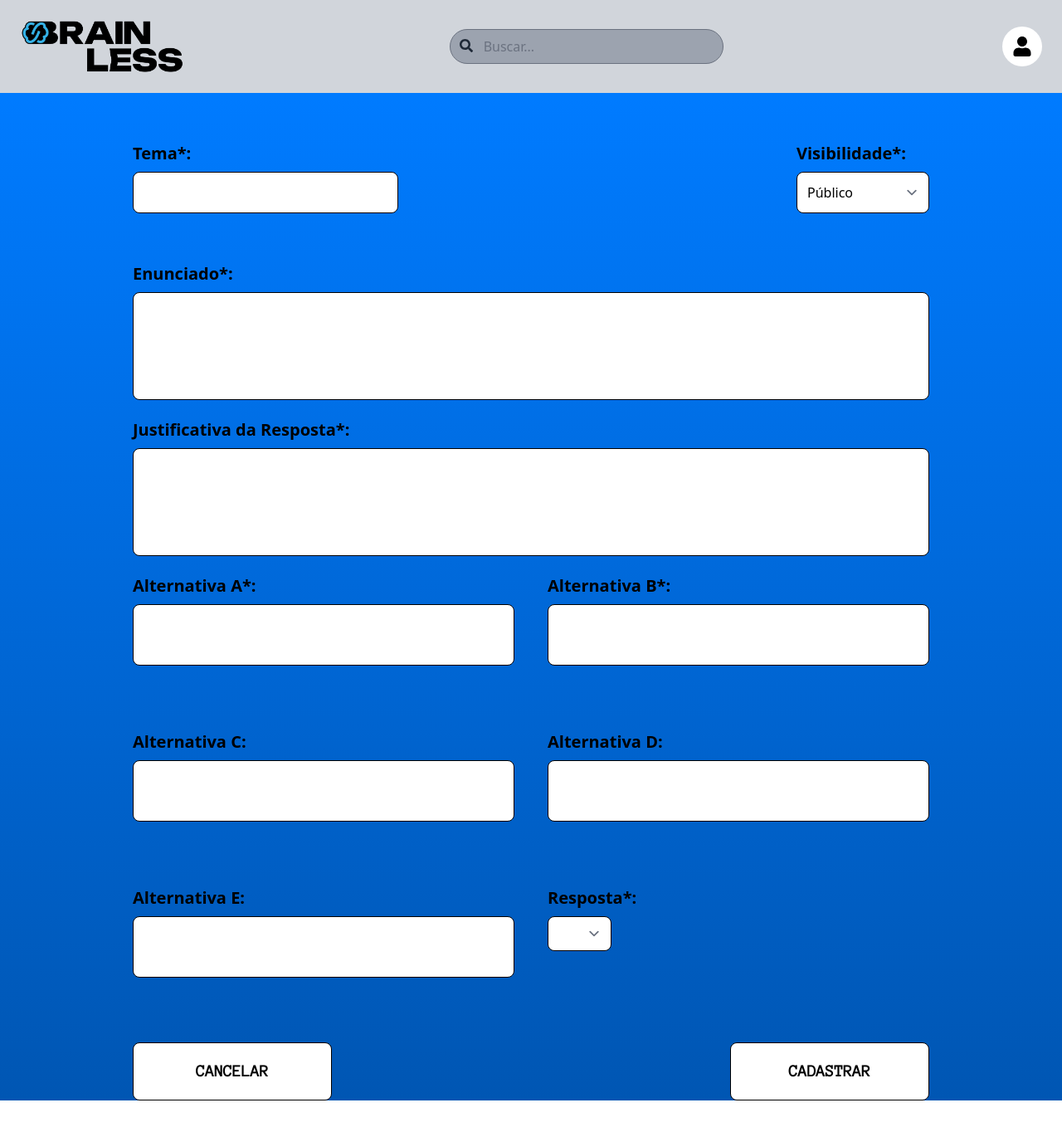
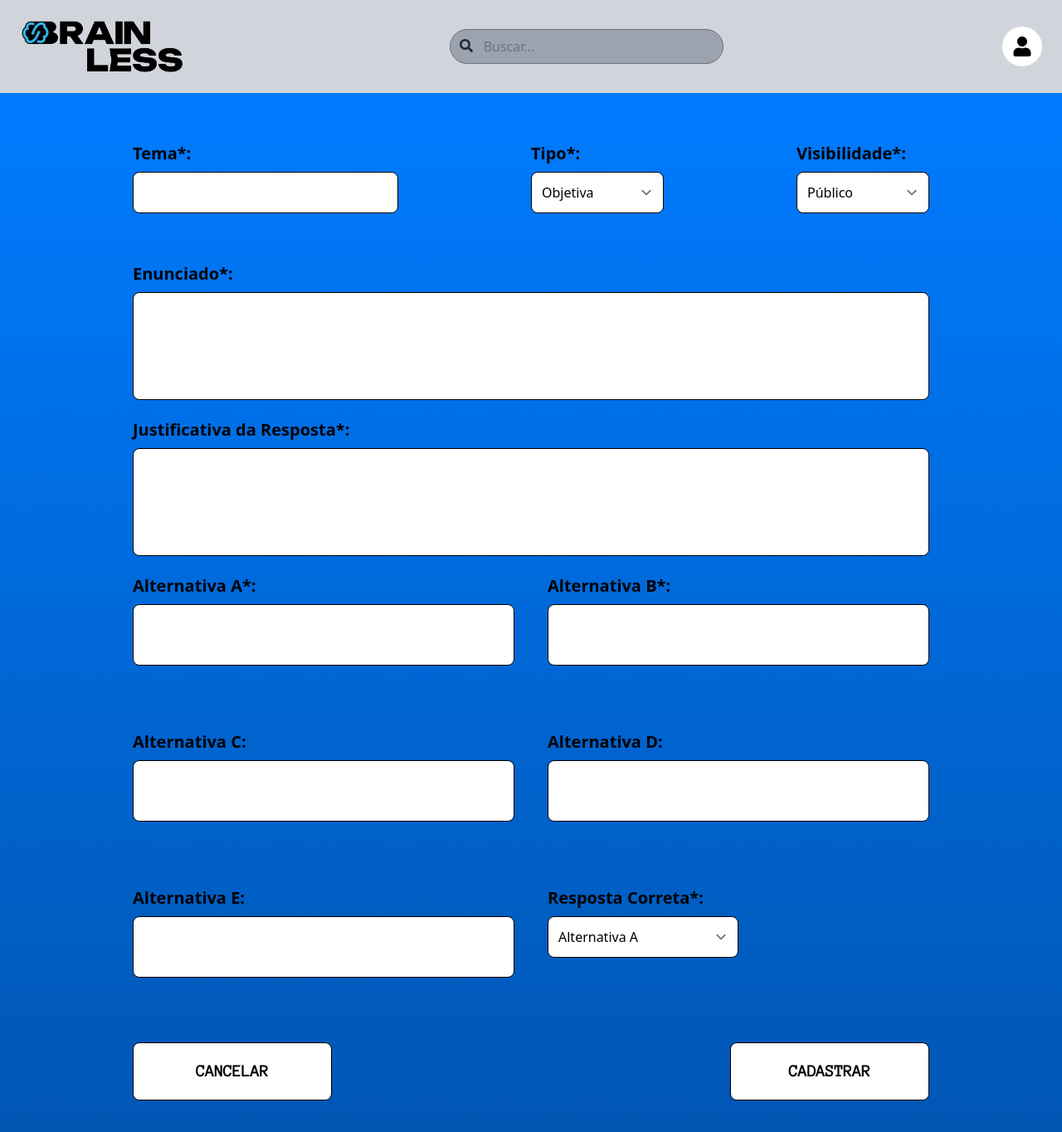
Before and after one commit to edu-doc/Brainless, a React (Vite) app: page /cadastrar-questao in a window 1280 px wide. Shown: the whole page at 83% size. Before the commit the page ends 1326 px from the top, so only its background shows below. Built offline with nearby package versions, Linux system fonts and the light colour scheme.

Commit message:
agora é possivel cadastrar questoes subjetivas

```diff
--- a/src/routes/cadastrar-questao.tsx
+++ b/src/routes/cadastrar-questao.tsx
@@ -6,33 +6,30 @@ import NavBar from "../components/NavBar";
 
 const CadastrarQuestao = () => {
 
-    const [ temas, setTema ] = useState("");
-    const [ enunciado, setEnunciado ] = useState("");
-    const [ justificativa, setJustificativa ] = useState("");
-    const [ alternativaA, setAltA ] = useState("");
-    const [ alternativaB, setAltB ] = useState("");
-    const [ alternativaC, setAltC] = useState("");
-    const [ alternativaD, setAltD] = useState("");
-    const [ alternativaE, setAltE] = useState("");
-    const [ isPublica, setIsPublica] = useState("true");
-    const [ resposta, setResposta ] = useState("A");
+    const [temas, setTema] = useState("");
+    const [enunciado, setEnunciado] = useState("");
+    const [justificativa, setJustificativa] = useState("");
+    const [alternativaA, setAltA] = useState("");
+    const [alternativaB, setAltB] = useState("");
+    const [alternativaC, setAltC] = useState("");
+    const [alternativaD, setAltD] = useState("");
+    const [alternativaE, setAltE] = useState("");
+    const [isPublica, setIsPublica] = useState("true");
+    const [resposta, setResposta] = useState("A");
+    const [tipo, setTipo] = useState("Objetiva"); // Estado para controlar o tipo de questão
 
     const [isEditing, setIsEditing] = useState(false);
-
     const [message, setMessage] = useState("");
     const [loading, setLoading] = useState(false);
     const navigate = useNavigate();
-
     const params = useParams<Record<string, string | undefined>>();
 
     useEffect(() => {
       const fetchQuestao = async () => {
         if (params.id) {
           setIsEditing(true);
-
           try {
             const res = await api.get(`questaoProfessor?id=${params.id}`);
-              // Preencher os estados com os dados da questão
             setEnunciado(res.data.enunciado);
             setTema(res.data.tema[0]);
             setAltA(res.data.alternativas[0]);
@@ -43,7 +40,7 @@ const CadastrarQuestao = () => {
             setIsPublica(res.data.isPublica);
             setResposta(res.data.resposta);
             setJustificativa(res.data.justificativa);
-              // e assim por diante para outros campos
+            setTipo(res.data.tipo); // Set the type based on fetched data
           } catch (error) {
             setMessage("Erro ao conectar com o servidor. Tente novamente mais tarde.");
           }
@@ -53,81 +50,76 @@ const CadastrarQuestao = () => {
       };
 
       fetchQuestao();
-
     }, [params.id]);
-
-
 
     const handleSubmit = async(e: React.FormEvent) => {
       e.preventDefault();
       setLoading(true);
       setMessage("");
-
-      console.log("ID da questão:", params.id);
-
       try {
         const alternativas = [alternativaA, alternativaB, alternativaC, alternativaD, alternativaE];
         const tema = [temas];
-
         let res;
 
-        if(isEditing){
-          res = await api.put('questaoProfessor' , { id: params.id ,alternativas, enunciado, justificativa, resposta , tema, isPublica });
+        if (isEditing) {
+          res = await api.put('questaoProfessor', { id: params.id, alternativas, enunciado, justificativa, resposta, tema, isPublica, tipo });
         } else {
-          res = await api.post('questaoProfessor' , { alternativas, enunciado, justificativa, resposta, tema, isPublica });
+          res = await api.post('questaoProfessor', { alternativas, enunciado, justificativa, resposta, tema, isPublica, tipo });
         }
 
         if (res.status === 201) {
           setMessage("Questão cadastrada com sucesso!");
+          console.log(alternativas, justificativa)
           navigate("/home-professor");
         } else {
           setMessage(res.data.message || "Falha ao realizar o cadastro. Tente novamente.");
         }
       } catch (error: any) {
-        if (error.response) {
-          setMessage(error.response.data || "Erro ao processar a requisição.");
-        } else if (error.request) {
-          setMessage("Sem resposta do servidor. Verifique sua conexão e tente novamente.");
-        } else {
-          setMessage("Erro ao conectar com o servidor. Tente novamente mais tarde.");
+        setMessage(error.response ? error.response.data : "Erro ao conectar com o servidor. Tente novamente mais tarde.");
+      } finally {
+        setLoading(false);
       }
-      } finally {
-        setLoading(false); // Garante que o loading é desativado após a requisição
-      }
-
     };
 
     return (
       <>
         <NavBar />
-          <div className="flex justify-center min-h-screen bg-gradient-to-b from-[#007BFF] to-[#0056B3] ">
+        <div className="flex justify-center min-h-screen bg-gradient-to-b from-[#007BFF] to-[#0056B3]">
           <form onSubmit={handleSubmit} className="grid grid-rows-6 gap-4 w-9/12 mt-4">
-
-              {/* Tema e visibilidade*/}
+            {/* Tema e Tipo */}
             <div className="flex grid-cols-2 row-span-1 gap-4 justify-between items-center">
-                <div className='w-2/6'>
-                  <label className="block text-black text-xl mb-2 font-bold" htmlFor="tema">
-                    Tema*:
-                  </label>
+              <div className="w-2/6">
+                <label className="block text-black text-xl mb-2 font-bold" htmlFor="tema">Tema*:</label>
                 <input
                   type="text"
                   id="tema"
-                    name="tema"
                   className="w-full p-3 border border-black rounded-lg focus:outline-none focus:ring-2 focus:ring-blue-500"
-                    value={temas || ''}
+                  value={temas}
                   onChange={e => setTema(e.target.value)}
                   required
                 />
               </div>
-                <div className='w-1/6'>
-                    <label className="block text-black text-xl font-bold mb-2" htmlFor="isPublica">
-                      Visibilidade*:
-                    </label>
+
+              <div className="w-1/6">
+                <label className="block text-black text-xl font-bold mb-2" htmlFor="tipo">Tipo*:</label>
+                <select
+                  id="tipo"
+                  className="w-full p-3 border border-black rounded-lg focus:outline-none focus:ring-2 focus:ring-blue-500"
+                  value={tipo}
+                  onChange={e => setTipo(e.target.value)}
+                  required
+                >
+                  <option value="Objetiva">Objetiva</option>
+                  <option value="Subjetiva">Subjetiva</option>
+                </select>
+              </div>
+
+              <div className="w-1/6">
+                <label className="block text-black text-xl font-bold mb-2" htmlFor="isPublica">Visibilidade*:</label>
                 <select
                   id="isPublica"
-                      name="isPublica"
                   className="w-full p-3 border border-black rounded-lg focus:outline-none focus:ring-2 focus:ring-blue-500"
-                      value={isPublica || ''}
+                  value={isPublica}
                   onChange={e => setIsPublica(e.target.value)}
                   required
                 >
@@ -137,14 +129,11 @@ const CadastrarQuestao = () => {
               </div>
             </div>
 
-              {/* Enunciado */}
+            {/* Enunciado e Justificativa */}
             <div className="row-span-1">
-                <label className="block text-black text-xl font-bold mb-2" htmlFor="enunciado">
-                  Enunciado*:
-                </label>
+              <label className="block text-black text-xl font-bold mb-2" htmlFor="enunciado">Enunciado*:</label>
               <textarea
                 id="enunciado"
-                  name="enunciado"
                 rows={4}
                 className="w-full p-4 border border-black rounded-lg focus:outline-none focus:ring-2 focus:ring-blue-500 resize-none"
                 value={enunciado}
@@ -152,13 +141,11 @@ const CadastrarQuestao = () => {
                 required
               />
             </div>
+
             <div className="row-span-1">
-                <label className="block text-black text-xl font-bold mb-2" htmlFor="enunciado">
-                  Justificativa da Resposta*:
-                </label>
+              <label className="block text-black text-xl font-bold mb-2" htmlFor="justificativa">Justificativa da Resposta*:</label>
               <textarea
                 id="justificativa"
-                  name="justificativa"
                 rows={4}
                 className="w-full p-4 border border-black rounded-lg focus:outline-none focus:ring-2 focus:ring-blue-500 resize-none"
                 value={justificativa}
@@ -167,15 +154,15 @@ const CadastrarQuestao = () => {
               />
             </div>
 
+            {/* Alternativas e Resposta */}
+            {tipo === "Objetiva" && (
+              <>
                 {/* Alternativa A e B */}
                 <div className="grid grid-cols-2 gap-10 row-span-1">
                   <div>
-                  <label className="block text-black text-xl font-bold mb-2" htmlFor="altA">
-                    Alternativa A*:
-                  </label>
+                    <label className="block text-black text-xl font-bold mb-2" htmlFor="altA">Alternativa A*:</label>
                     <textarea
                       id="altA"
-                    name="altA"
                       className="w-full p-3 border border-black rounded-lg focus:outline-none focus:ring-2 focus:ring-blue-500 resize-none"
                       value={alternativaA}
                       onChange={e => setAltA(e.target.value)}
@@ -183,12 +170,9 @@ const CadastrarQuestao = () => {
                     />
                   </div>
                   <div>
-                  <label className="block text-black text-xl font-bold mb-2" htmlFor="altB">
-                    Alternativa B*:
-                  </label>
+                    <label className="block text-black text-xl font-bold mb-2" htmlFor="altB">Alternativa B*:</label>
                     <textarea
                       id="altB"
-                    name="altB"
                       className="w-full p-3 border border-black rounded-lg focus:outline-none focus:ring-2 focus:ring-blue-500 resize-none"
                       value={alternativaB}
                       onChange={e => setAltB(e.target.value)}
@@ -200,71 +184,60 @@ const CadastrarQuestao = () => {
                 {/* Alternativa C e D */}
                 <div className="grid grid-cols-2 gap-10 row-span-1">
                   <div>
-                  <label className="block text-black text-xl font-bold mb-2" htmlFor="altC">
-                    Alternativa C:
-                  </label>
+                    <label className="block text-black text-xl font-bold mb-2" htmlFor="altC">Alternativa C:</label>
                     <textarea
                       id="altC"
-                    name="altC"
                       className="w-full p-3 border border-black rounded-lg focus:outline-none focus:ring-2 focus:ring-blue-500 resize-none"
                       value={alternativaC}
                       onChange={e => setAltC(e.target.value)}
-
                     />
                   </div>
                   <div>
-                  <label className="block text-black text-xl font-bold mb-2" htmlFor="altD">
-                    Alternativa D:
-                  </label>
+                    <label className="block text-black text-xl font-bold mb-2" htmlFor="altD">Alternativa D:</label>
                     <textarea
                       id="altD"
-                    name="altD"
                       className="w-full p-3 border border-black rounded-lg focus:outline-none focus:ring-2 focus:ring-blue-500 resize-none"
                       value={alternativaD}
                       onChange={e => setAltD(e.target.value)}
-
                     />
                   </div>
                 </div>
 
-              {/* Alternativa E e Select de Resposta */}
-              <div className="flex justify-between gap-10">
-                <div className='w-1/2'>
-                  <label className="block text-black text-xl font-bold mb-2" htmlFor="altE">
-                    Alternativa E:
-                  </label>
+                {/* Alternativa E */}
+                <div className="grid grid-cols-2 gap-10 row-span-1">
+                  <div>
+                    <label className="block text-black text-xl font-bold mb-2" htmlFor="altE">Alternativa E:</label>
                     <textarea
                       id="altE"
-                    name="altE"
                       className="w-full p-3 border border-black rounded-lg focus:outline-none focus:ring-2 focus:ring-blue-500 resize-none"
                       value={alternativaE}
                       onChange={e => setAltE(e.target.value)}
                       />
                   </div>
 
-                <div className='w-1/2'>
-                  <label className="block text-black text-xl font-bold mb-2" htmlFor="resposta">
-                    Resposta*:
-                  </label>
+                  {/* Resposta */}
+                  <div className="w-1/2">
+                    <label className="block text-black text-xl font-bold mb-2" htmlFor="resposta">Resposta Correta*:</label>
                     <select
                       id="resposta"
-                    name="resposta"
-                    className="w-1/6 border border-black rounded-lg focus:outline-none focus:ring-2 focus:ring-blue-500 ml-auto resize-none"
+                      className="w-full p-3 border border-black rounded-lg focus:outline-none focus:ring-2 focus:ring-blue-500"
                       value={resposta}
                       onChange={e => setResposta(e.target.value)}
                       required
                       >
-                      {alternativaA && <option value="A">A</option>}
-                      {alternativaB && <option value="B">B</option>}
-                      {alternativaC && <option value="C">C</option>}
-                      {alternativaD && <option value="D">D</option>}
-                      {alternativaE && <option value="E">E</option>}
+                      <option value="A">Alternativa A</option>
+                      <option value="B">Alternativa B</option>
+                      <option value="C">Alternativa C</option>
+                      <option value="D">Alternativa D</option>
+                      <option value="E">Alternativa E</option>
                     </select>
                   </div>
                 </div>
+              </>
+            )}
 
              {/* Cancelar e Submit */}
-               <div className="flex justify-between">
+             <div className="flex justify-between mb-10">
                 <div className='w-1/4 justify-end'>
                   <button className="bg-white text-black font-anonymous-pro font-bold p-5 border border-black rounded-lg text-xl hover:bg-gray-100 w-full"
                           onClick={() => navigate("/home-professor")}
@@ -279,12 +252,10 @@ const CadastrarQuestao = () => {
                   </button>
                 </div>
               </div>
-
           </form>
         </div>
       </>
     );
-
 };
 
 export default CadastrarQuestao;
```
Lines whose indentation alone changed are shown as unchanged.
